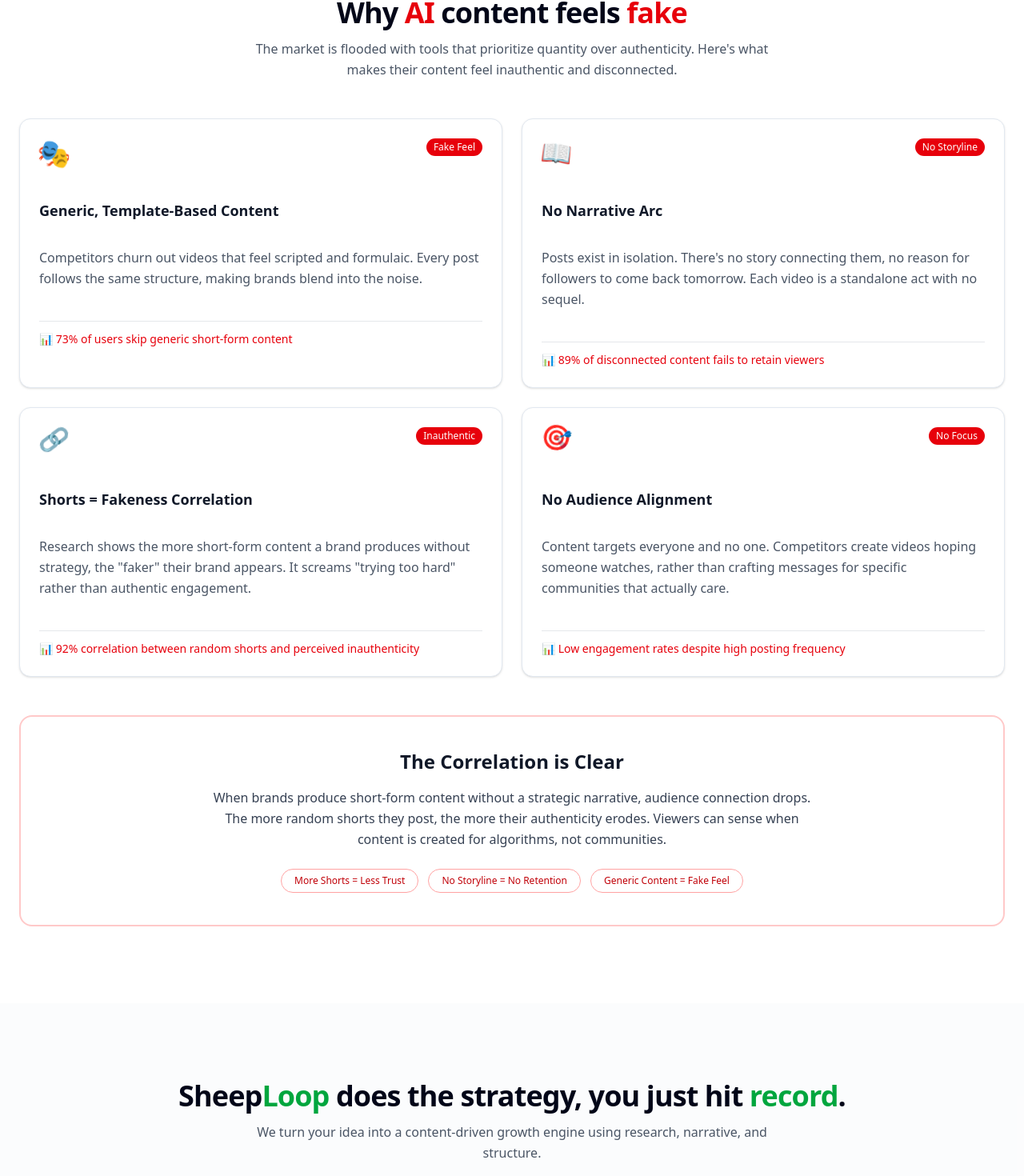
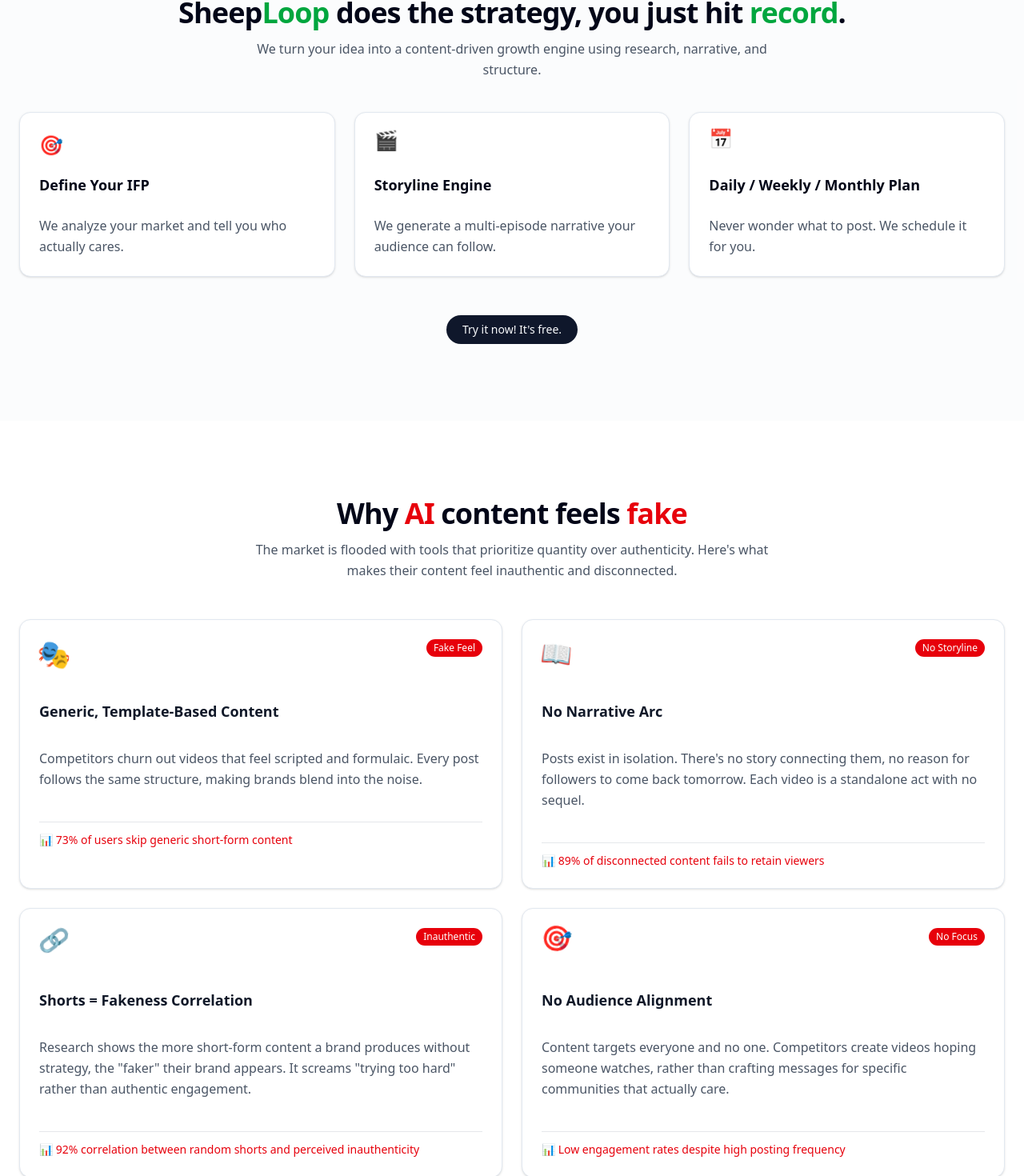
Before and after one commit to Balbader/sheeploop, a Next.js app: page / in a window 1280 px wide. Shown: the part 1171-2641 px from the top of the page at 80% size. Built offline with nearby package versions, Linux system fonts and the light colour scheme.

Commit message:
reorganiztionnnnnnnnnnnn

```diff
--- a/app/page.tsx
+++ b/app/page.tsx
@@ -13,8 +13,8 @@ export default function Home() {
 		<main className="min-h-screen bg-white">
 			<Hero />
 			<VideoSection />
+			<ValueProps />
 			<Competition />
-			<ValueProps />
 			<PainPoints />
 			<Credibility />
 			<FinalCTA />
```
